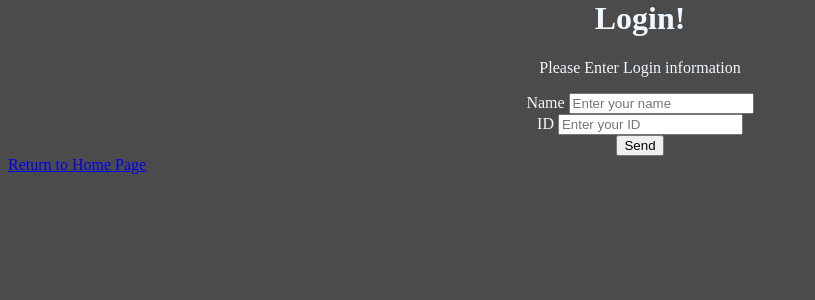
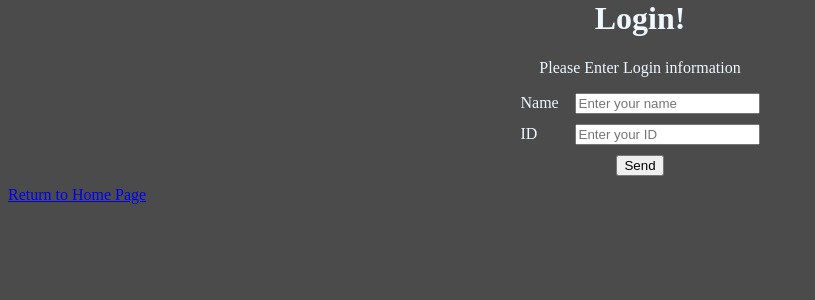
Before and after one commit to AridArab/Database-Project, a PHP site: page /Pages/login.php in a window 1280 px wide. Shown: the part 21-321 px from the top of the page, without its empty margins (0-815 px from the left). Run offline with PHP 8.4, Linux system fonts and the light colour scheme; the template is opened without the code that fills it, so the values that code supplies are empty.

```diff
--- /dev/null
+++ b/Pages/login.css
@@ -0,0 +1,9 @@
+div {
+    margin-bottom: 10px;
+}
+
+label {
+    display: inline-block;
+    width: 50px;
+    text-align: left;
+}
--- a/index.php
+++ b/index.php
@@ -4,7 +4,7 @@ session_start();
 <!DOCTYPE html>
 <html>
 <header>
-    <link rel="stylesheet" href="./Pages/index.css">
+    <link rel="stylesheet" href="./index.css">
     <meta charset="UTF-8">
     <meata http-equiv="X-UA-Compatible" content="IE=edge">
         <meta name="viewport" content="width=device-width, initial-scale=1.0">
```
Also changed, not shown: index.css (renamed from Pages/index.css).
